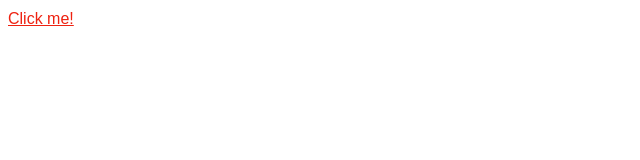
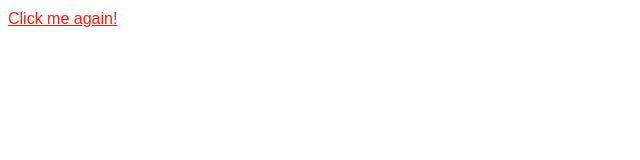
Before and after one commit to AndrewHenderson22/RealityConnectedStudio, a plain HTML site: page RealityConnectedStudio/index.html in a window 1280 px wide. Shown: the full height of the page, 0-640 px from the left. Drawn offline with Linux system fonts and the light colour scheme.

Commit message:
Changed click me text

```diff
--- a/RealityConnectedStudio/index.html
+++ b/RealityConnectedStudio/index.html
@@ -19,7 +19,7 @@ limitations under the License.
     <link rel="stylesheet" href="css/default.css" />
 </head>
 <body>
-    <a id="link" href="#">Click me!</a>
+    <a id="link" href="#">Click me again!</a>
 
     <script src="lib/default.js"></script>
 </body>
```
